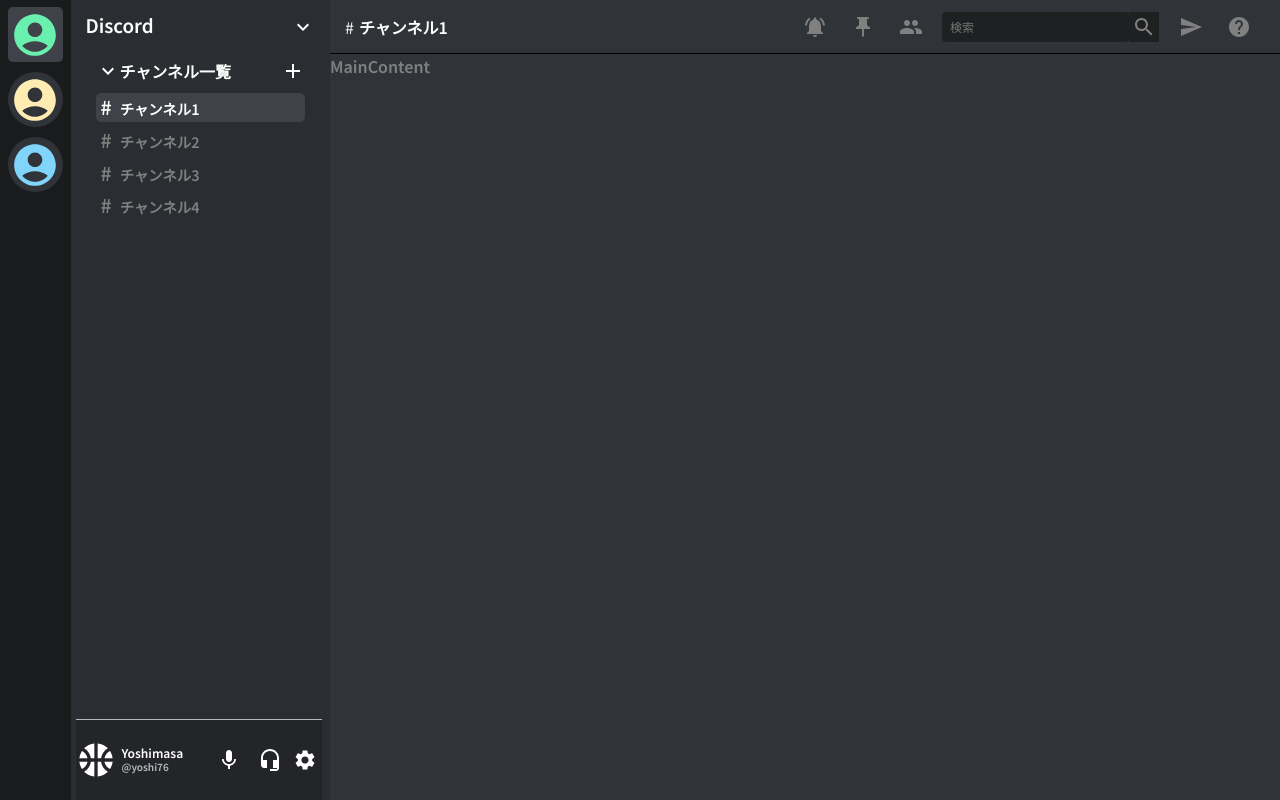
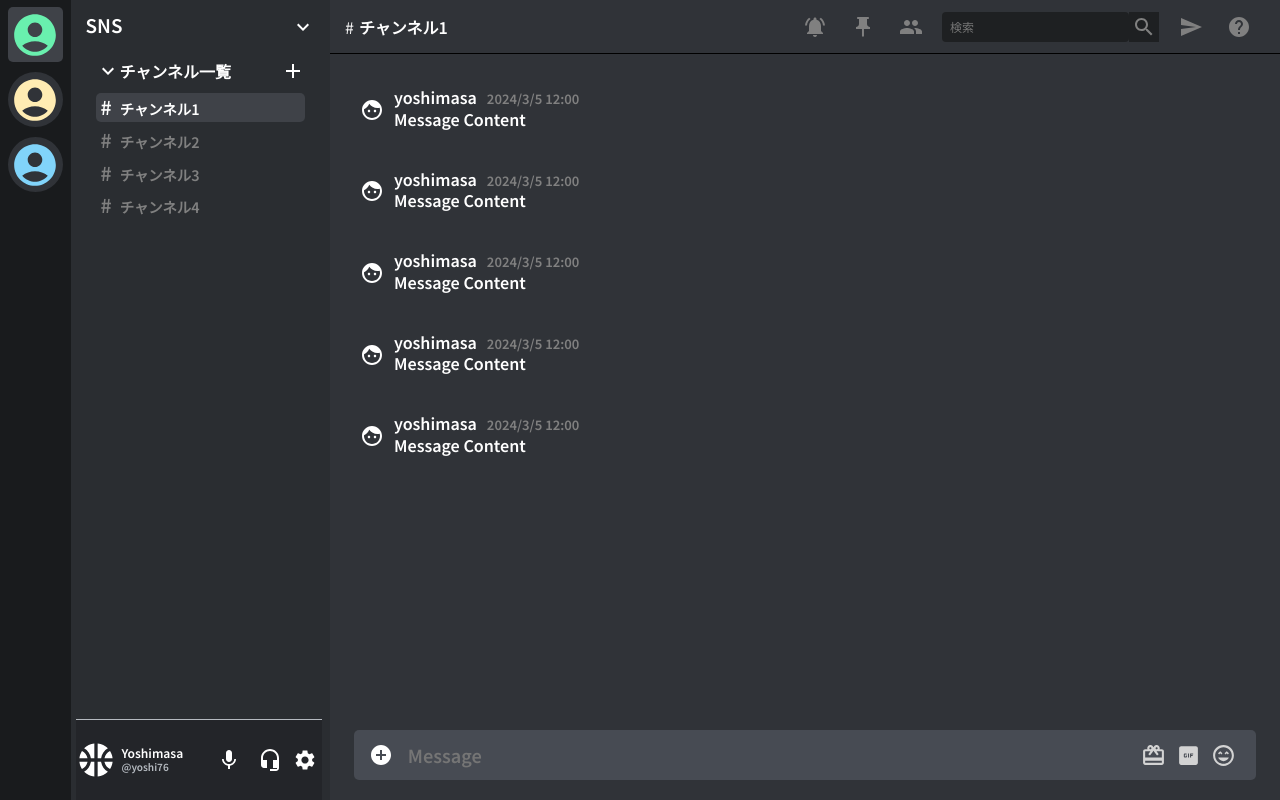
Before and after one commit to yoshio9676/sns_react_ts, a React (Vite) app: page / in a window 1280 px wide. Built offline with nearby package versions, Linux system fonts and the light colour scheme.

Commit message:
メッセージ部分コンポーネントCSS

```diff
--- a/src/assets/sass/main/Main.scss
+++ b/src/assets/sass/main/Main.scss
@@ -2,6 +2,8 @@
     background: #303338;
     width: calc(100vw - 330px);
     color: #808080;
+    display: flex;
+    flex-direction: column;
     .main-top {
         width: 100%;
         padding: 10px 25px 10px 15px;
@@ -64,6 +66,68 @@
         }
     }
     .contents {
+        flex-grow: 1;
+        padding: 15px;
+        -weblit-flex: 1 1 0;
+        -ms-flex: 1 1 0;
+        flex: 1 1 0;
+        overflow: scroll;
+        .message {
+            display: flex;
+            align-items: center;
+            padding: 0 15px;
+            color: white;
+            .message-info {
+                padding: 20px 20px 20px 10px;
+                .account-info {
+                    .timestamp {
+                        color: #808080;
+                        font-size: 13px;
+                        margin-left: 10px;
+                    }
+                }
+            }
+        }
+    }
 
+    .main-bottom {
+        width: 95%;
+        padding: 0 15px;
+        height: 50px;
+        display: flex;
+        justify-content: space-between;
+        align-items: center;
+        background: #474b53;
+        border-radius: 5px;
+        margin: 20px auto;
+        color: white;
+        form {
+            flex-grow: 1;
+            input {
+                padding: 15px;
+                background-color: transparent;
+                border: none;
+                outline: none;
+                color: white;
+                font-size: large;
+                width: 100%;
+            }
+            button {
+                display: none;
+            }
+
+        }
+        .main-bottom-icons {
+            color: lightgray;
+            display: flex;
+            align-items: center;
+            .MuiSvgIcon-root {
+                padding: 5px;
+                font-size: 35px;
+                &:hover {
+                    color: white;
+                }
+            }
+        }
     }
 }
--- a/src/components/main/Main.tsx
+++ b/src/components/main/Main.tsx
@@ -2,12 +2,14 @@
 import "../../assets/sass/main/Main.scss";
 import MainTop from "./MainTop";
 import MainContent from "./MainContent";
+import MainBottom from "./MainBottom";
 
 const Main = () => {
   return (
     <div className="main-content">
       <MainTop />
       <MainContent />
+      <MainBottom />
     </div>
   );
 };
--- /dev/null
+++ b/src/components/main/MainBottom.tsx
@@ -0,0 +1,24 @@
+import React from "react";
+import AddCircleIcon from "@mui/icons-material/AddCircle";
+import CardGiftcardIcon from "@mui/icons-material/CardGiftcard";
+import GifBoxIcon from "@mui/icons-material/GifBox";
+import SentimentVerySatisfiedSharpIcon from "@mui/icons-material/SentimentVerySatisfiedSharp";
+
+function MainBottom() {
+  return (
+    <div className="main-bottom">
+      <AddCircleIcon />
+      <form action="">
+        <input type="text" placeholder="Message" />
+        <button type="submit">送信</button>
+      </form>
+      <div className="main-bottom-icons">
+        <CardGiftcardIcon />
+        <GifBoxIcon />
+        <SentimentVerySatisfiedSharpIcon />
+      </div>
+    </div>
+  );
+}
+
+export default MainBottom;
--- a/src/components/main/MainContent.tsx
+++ b/src/components/main/MainContent.tsx
@@ -1,9 +1,16 @@
 import React from "react";
+import Message from "./Message";
 
 const MainContent = () => {
   return (
     <>
-      <div>MainContent</div>
+      <div className="contents">
+        <Message />
+        <Message />
+        <Message />
+        <Message />
+        <Message />
+      </div>
     </>
   );
 };
--- /dev/null
+++ b/src/components/main/Message.tsx
@@ -0,0 +1,19 @@
+import React from "react";
+import FaceIcon from "@mui/icons-material/Face";
+
+const Message = () => {
+  return (
+    <div className="message">
+      <FaceIcon />
+      <div className="message-info">
+        <h4 className="account-info">
+          yoshimasa
+          <span className="timestamp">2024/3/5 12:00</span>
+        </h4>
+        <p>Message Content</p>
+      </div>
+    </div>
+  );
+};
+
+export default Message;
--- a/src/components/sidebar/SideBarRight.tsx
+++ b/src/components/sidebar/SideBarRight.tsx
@@ -7,7 +7,7 @@
   return (
     <div className="sidebar-right">
       <div className="sidebar-top">
-        <h3>Discord</h3>
+        <h3>SNS</h3>
         <ExpandMoreIcon className="icon"></ExpandMoreIcon>
       </div>
       <SideBarChannels></SideBarChannels>
```
